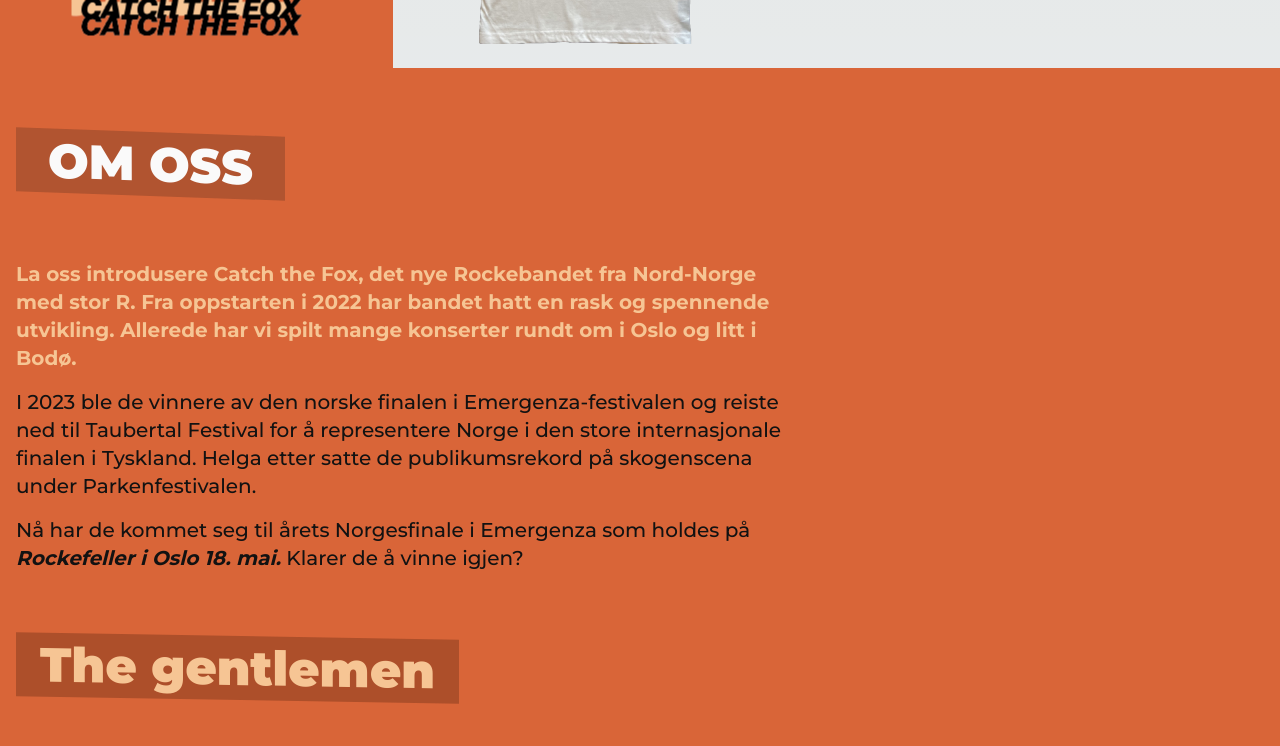
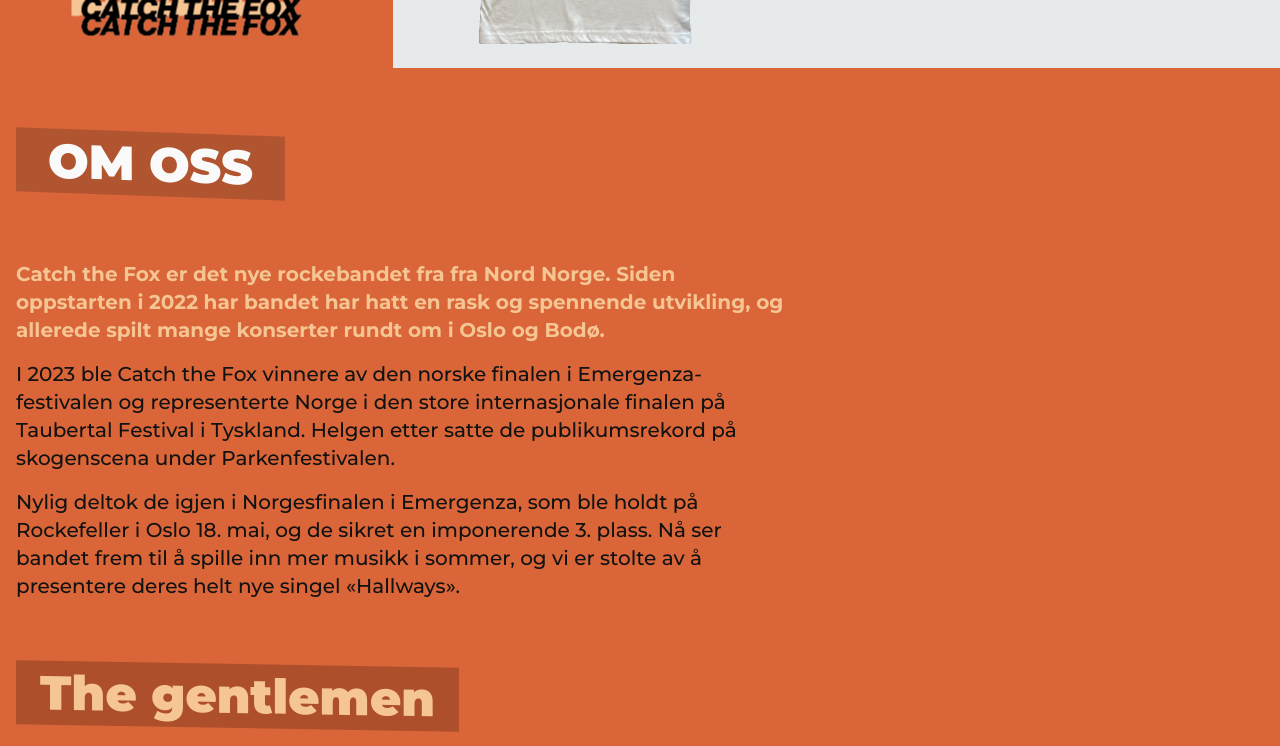
Before and after one commit to larspetternaess1-tech/catch-the-fox-merchshop, a Next.js app: page / in a window 1280 px wide. Shown: the part 1532-2278 px from the top of the page. Built offline with nearby package versions, Linux system fonts and the light colour scheme; grey boxes are pictures that could not be loaded.

Commit message:
added hallways and changed about us text

```diff
--- a/app/page.js
+++ b/app/page.js
@@ -22,7 +22,7 @@
                 </div>
                 <div className="fixed bottom-[-20px] right-0 z-50 w-full max-w-[800px] bg-clrprimary px-2 pt-2 lg:pb-2">
                     <iframe
-                        src="https://open.spotify.com/embed/track/7hcpf4fgMXaUKoSzgnJzfL?utm_source=generator&theme=0"
+                        src="https://open.spotify.com/embed/track/7cKZpIa6A2ESXTuGyOHhil?utm_source=generator&theme=0"
                         width="100%"
                         height="100"
                         allowFullScreen={false}
@@ -48,7 +48,7 @@
                         er lageret tomt.
                     </p>
                     <span className="font-black opacity-60">
-                        Forrige batch gikk på en dag!
+                        Første batch gikk på en dag!
                     </span>
                     <Link
                         href="/shop"
@@ -99,28 +99,26 @@
 
                     <div className="flex max-w-3xl flex-col gap-4 font-medium text-clrdark lg:text-xl">
                         <p className="font-bold text-clrtertiary">
-                            La oss introdusere Catch the Fox, det nye
-                            Rockebandet fra Nord-Norge med stor R. Fra
-                            oppstarten i 2022 har bandet hatt en rask og
-                            spennende utvikling. Allerede har vi spilt mange
-                            konserter rundt om i Oslo og litt i Bodø.
+                            Catch the Fox er det nye rockebandet fra fra Nord
+                            Norge. Siden oppstarten i 2022 har bandet har hatt
+                            en rask og spennende utvikling, og allerede spilt
+                            mange konserter rundt om i Oslo og Bodø.
                         </p>
                         <p>
-                            I 2023 ble de vinnere av den norske finalen i
-                            Emergenza-festivalen og reiste ned til Taubertal
-                            Festival for å representere Norge i den store
-                            internasjonale finalen i Tyskland. Helga etter satte
-                            de publikumsrekord på skogenscena under
+                            I 2023 ble Catch the Fox vinnere av den norske
+                            finalen i Emergenza-festivalen og representerte
+                            Norge i den store internasjonale finalen på
+                            Taubertal Festival i Tyskland. Helgen etter satte de
+                            publikumsrekord på skogenscena under
                             Parkenfestivalen.
                         </p>
                         <p>
-                            Nå har de kommet seg til årets Norgesfinale i
-                            Emergenza som holdes på
-                            <span className="font-bold italic">
-                                {" "}
-                                Rockefeller i Oslo 18. mai.{" "}
-                            </span>
-                            Klarer de å vinne igjen?
+                            Nylig deltok de igjen i Norgesfinalen i Emergenza,
+                            som ble holdt på Rockefeller i Oslo 18. mai, og de
+                            sikret en imponerende 3. plass. Nå ser bandet frem
+                            til å spille inn mer musikk i sommer, og vi er
+                            stolte av å presentere deres helt nye singel
+                            «Hallways».
                         </p>
                     </div>
                     <ArtistContainer />
```
